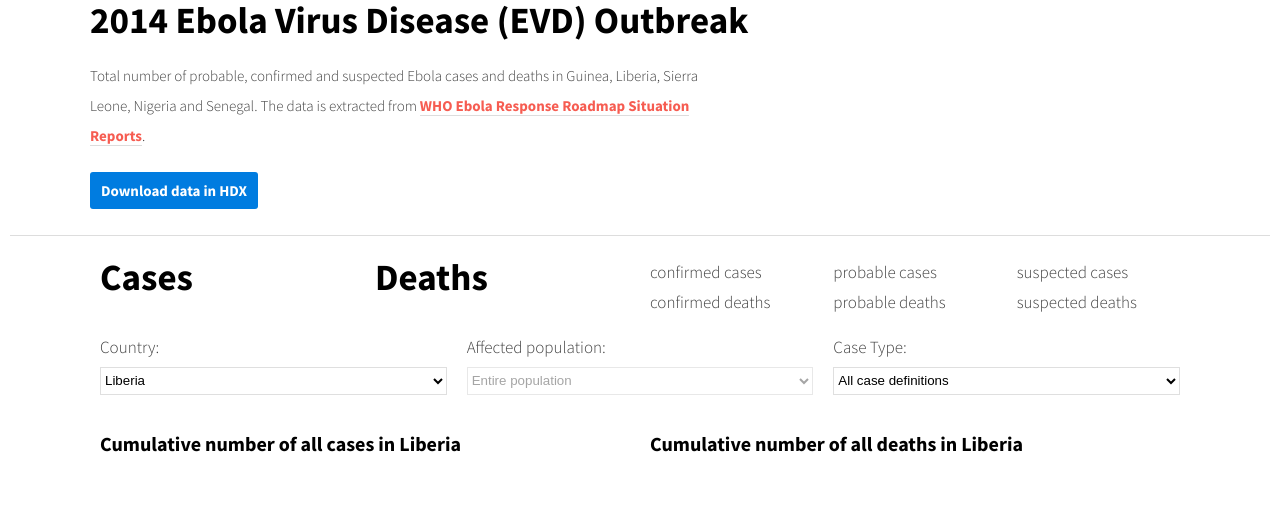
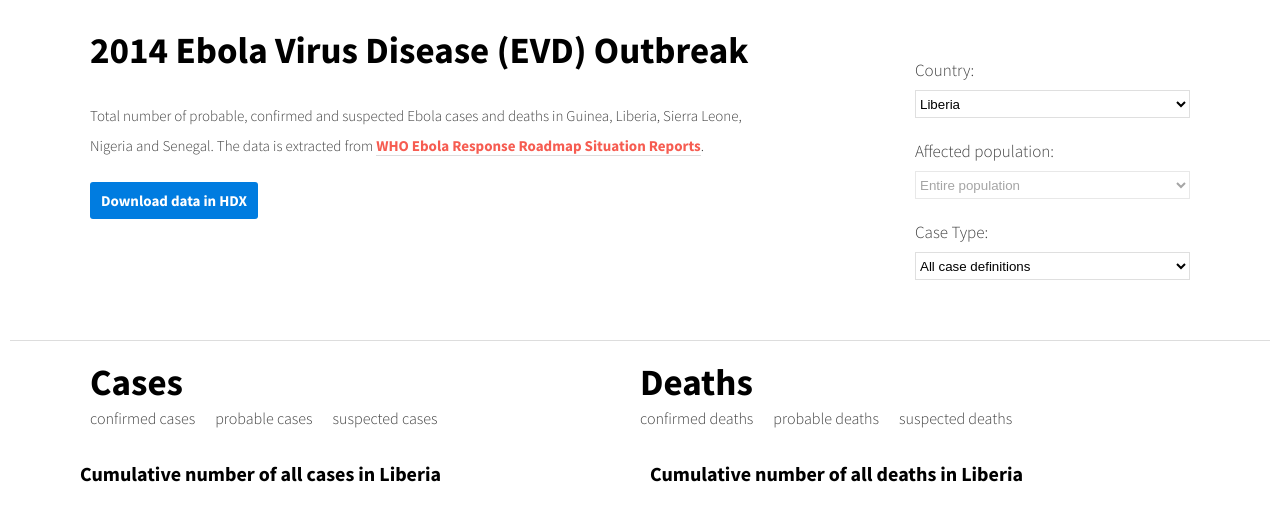
Before and after one commit to OCHA-DAP/hdxviz-ebola-cases-total, a plain HTML site: page index.html in a window 1280 px wide. Drawn offline with Linux system fonts and the light colour scheme; no server answers.

Commit message:
re-arranging layout

```diff
--- a/index.html
+++ b/index.html
@@ -28,68 +28,46 @@
 		  .c3-line-Bamako {
 			stroke-width: 4px;
 		  }
+          .small-font {
+            font-size: 16px;
+          }
+          .verticalLine {
+            border-left: thick solid #ff0000;
+          }
 		</style>
 
     </head>
     <body>
         <div ng-app="ebolaVizApp" ng-controller="ebolaVizController as ebolaVizCtrl">
 
-            <div class="row" style="padding-bottom: 20px;">
-                <div class="nine columns" style="padding-left:0px; margin-left:0px;">
+            <div class="row" style="padding-bottom: 0px;">
+
+            <div class="nine columns" style="padding-left:0px; margin-left:0px; padding-top: 30px;">
         			<h1><strong>2014 Ebola Virus Disease (EVD) Outbreak</strong></h1>
-        		</div>
-        		<div class="three columns">
-        		</div>
-            </div>
 
-            <div class="row">
-                <div class="seven columns" style="padding-left: 0px;">
+                <div class="ten columns" style="padding-left: 0px; padding-top: 30px;">
                     <p>Total number of probable, confirmed and suspected Ebola cases and deaths in Guinea, Liberia, Sierra Leone, Nigeria and Senegal. The data is extracted from <a href="http://www.who.int/csr/disease/ebola/situation-reports/en/">WHO Ebola Response Roadmap Situation Reports</a>.</p>
 
                     <a href="https://data.hdx.rwlabs.org/dataset/ebola-cases-2014" class="btn btn-default" style="float:left;">Download data in HDX</a>
                 </div>
             </div>
 
-            <hr />
-
-            <div class="row">
-                <div class="three columns ">
-                    <h1>{{headlineFigures.all_cases | number:0}} Cases</h1>
-                </div>
-                <div class="three columns">
-                    <h1>{{headlineFigures.all_deaths | number:0}} Deaths</h1>
-                </div>
-                <div class="two columns">
-                    <div><span style="font-weight: 700;">{{headlineFigures.confirmed_cases | number:0}}</span> confirmed cases</div>
-                    <div><span style="font-weight: 700;">{{headlineFigures.confirmed_deaths | number:0}}</span> confirmed deaths</div>
-                </div>
-                <div class="two columns">
-                    <div><span style="font-weight: 700;">{{headlineFigures.probable_cases | number:0}}</span> probable cases</div>
-                    <div><span style="font-weight: 700;">{{headlineFigures.probable_deaths | number:0}}</span> probable deaths</div>
-                </div>
-                <div class="two columns">
-                    <div><span style="font-weight: 700;">{{headlineFigures.suspected_cases | number:0}}</span> suspected cases</div>
-                    <div><span style="font-weight: 700;">{{headlineFigures.suspected_deaths | number:0}}</span> suspected deaths</div>
-                </div>
-            </div>
-
-            <div>
+                <!-- Dropdown Menus -->
+                <div class="three columns" style="padding-top: 40px;">
                     <form>
                         <div class="row">
-                        <div class="four columns"><label for="countrySelect">Country:</label></div>
-                        <div class="four columns"><label for="affectedPopulationSelect">Affected population:</label></div>
-                        <div class="four columns"><label for="caseTypeSelect">Case Type:</label></div>
-                    </div>
-                	<div class="row">
-                        <div class="four columns">
+                            <div>
+                                <label for="countrySelect">Country:</label>
                                 <select id="countrySelect" ng-model="selectedCountry" ng-change="onChartOptionsChanged()" ng-required ng-options="country.id as country.name for country in countries">
                                 </select>
                             </div>
-                        <div class="four columns">
+                            <div>
+                                <label for="affectedPopulationSelect">Affected population:</label>
                                 <select id="affectedPopulationSelect" ng-model="selectedIndicator" ng-change="onChartOptionsChanged()" ng-required ng-options="indicator.id as indicator.name for indicator in indicators" disabled>
                                 </select>
                             </div>
-                        <div class="four columns">
+                            <div>
+                                <label for="caseTypeSelect">Case Type:</label>
                                 <select id="caseTypeSelect" ng-model="selectedCaseType" ng-required ng-change="onChartOptionsChanged()" ng-options="caseType.id as caseType.name for caseType in caseTypes">
                                 </select>
                             </div>
@@ -97,7 +75,50 @@
                     </form>
         		</div>
 
-            <div>
+            </div>
+
+            <hr />
+
+            <div class="row">
+
+              <!-- Cases -->
+              <div class="six columns small-font">
+                  <div class="row">
+                    <h1>{{headlineFigures.all_cases | number:0}} Cases</h1>
+                  </div>
+                  <div class="row">
+                    <div class="columns" style="padding-left: 0px;">
+                        <div><span style="font-weight: 700;">{{headlineFigures.confirmed_cases | number:0}}</span> confirmed cases</div>
+                    </div>
+                    <div class="columns">
+                        <div><span style="font-weight: 700;">{{headlineFigures.probable_cases | number:0}}</span> probable cases</div>
+                    </div>
+                    <div class="columns">
+                        <div><span style="font-weight: 700;">{{headlineFigures.suspected_cases | number:0}}</span> suspected cases</div>
+                    </div>
+                  </div>
+              </div>
+
+              <!-- Deaths -->
+              <div class="six columns small-font">
+                  <div class="row">
+                            <h1>{{headlineFigures.all_deaths | number:0}} Deaths</h1>
+                  </div>
+                  <div class="row">
+                    <div class="columns" style="padding-left: 0px;">
+                        <div><span style="font-weight: 700;">{{headlineFigures.confirmed_deaths | number:0}}</span> confirmed deaths</div>
+                    </div>
+                    <div class="columns">
+                        <div><span style="font-weight: 700;">{{headlineFigures.probable_deaths | number:0}}</span> probable deaths</div>
+                    </div>
+                    <div class="columns">
+                        <div><span style="font-weight: 700;">{{headlineFigures.suspected_deaths | number:0}}</span> suspected deaths</div>
+                    </div>
+                  </div>
+                  <br />
+            </div>
+
+            <div class="row">
             	<div class="row">
                     <div class="six columns">
                         <h4>Cumulative number of {{selectedCaseType}} cases in {{selectedCountry}}</h4>
@@ -112,7 +133,7 @@
                     <div id="deathsChartArea" class="six columns"></div>
                 </div>
             </div>
-
+            <!--
             <div>
                 <div class="row">
                     <div class="twelve columns">
--- a/js/ebolaviz-app.js
+++ b/js/ebolaviz-app.js
@@ -43,6 +43,9 @@ var ebolaVizApp = angular.module("ebolaVizApp", [])
 		function generateOneCountryChart(bindElement,data){
 			var config = {
 				bindto: bindElement,
+				padding: {
+					right: 50
+				},
 				data: {
 					json: data,
 					mimeType: "json",
```
Lines whose indentation alone changed are shown as unchanged.
